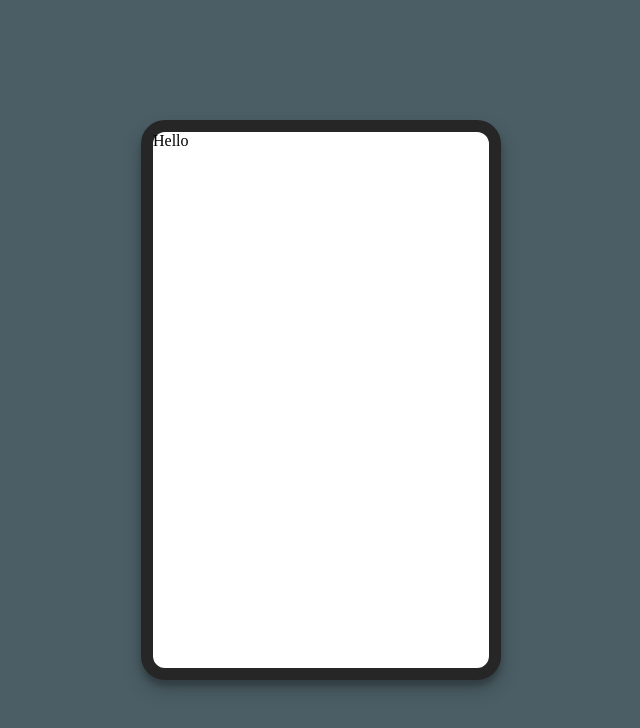
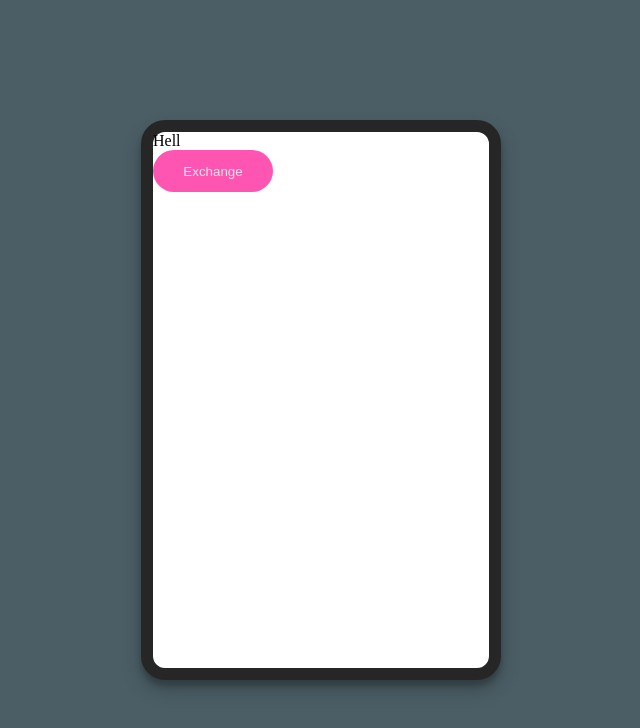
Before and after one commit to dynamicsingh/exchange-app, a React (Create React App) app: page / in a window 1280 px wide. Shown: the top 728 px of the page, without its empty margins (319-959 px from the left). Built offline with nearby package versions, Linux system fonts and the light colour scheme.

Commit message:
feat: button component with tests

```diff
--- /dev/null
+++ b/src/components/Button/index.tsx
@@ -0,0 +1,34 @@
+import React, { FC, ReactNode, MouseEvent } from 'react';
+import styles from './styles.module.scss';
+import cn from 'classnames';
+
+type Props = {
+  children: ReactNode;
+  qaIdPrefix?: string;
+  className?: string;
+  disabled?: boolean;
+  onClick?: (e: MouseEvent<HTMLButtonElement>) => void;
+  type?: 'button' | 'submit' | 'reset';
+};
+
+const Button: FC<Props> = ({
+  children,
+  qaIdPrefix = 'ele',
+  className,
+  onClick,
+  disabled = false,
+  type = 'submit',
+}) => {
+  return (
+    <button
+      data-testid={`${qaIdPrefix}-btn`}
+      className={cn(styles.button, className)}
+      type={type}
+      onClick={onClick}
+      disabled={disabled}
+    >
+      {children}
+    </button>
+  );
+};
+export { Button };
--- /dev/null
+++ b/src/components/Button/styles.module.scss
@@ -0,0 +1,25 @@
+@import 'shared/styles/variables.module';
+
+.button {
+  height: 42px;
+  min-width: 120px;
+  text-align: center;
+  outline: none;
+  cursor: pointer;
+  border: none;
+  border-radius: 24px;
+
+  background: $primary;
+  color: $white;
+  &:active,
+  &:hover,
+  &:not(:disabled) {
+    background-color: lighten($primary, 10%);
+    color: darken($white, 10%);
+    cursor: pointer;
+  }
+  &:disabled {
+    background-color: lighten($primary, 25%);
+    cursor: not-allowed;
+  }
+}
--- a/src/pages/Exchange/index.tsx
+++ b/src/pages/Exchange/index.tsx
@@ -1,12 +1,18 @@
 import React, { FC } from 'react';
 import styles from './styles.module.scss';
 import { Layout } from 'components/Layout';
+import { Button } from '../../components/Button';
 
 interface Props {
   text?: string;
 }
 
 const Exchange: FC<Props> = ({ text }) => {
-  return <Layout>Hello</Layout>;
+  return (
+    <Layout>
+      <div>Hell</div>
+      <Button>Exchange</Button>
+    </Layout>
+  );
 };
 export { Exchange };
```
Also changed, not shown: 1 other file (tests, documents, lock files or other folders).
